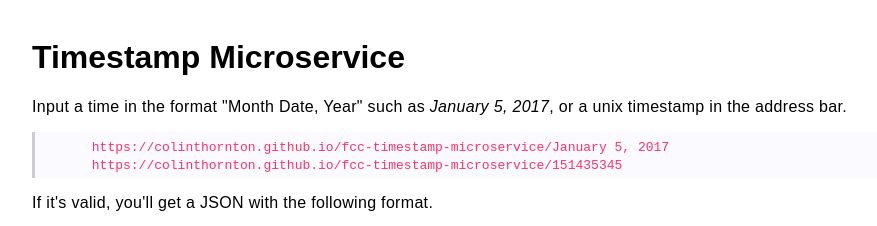
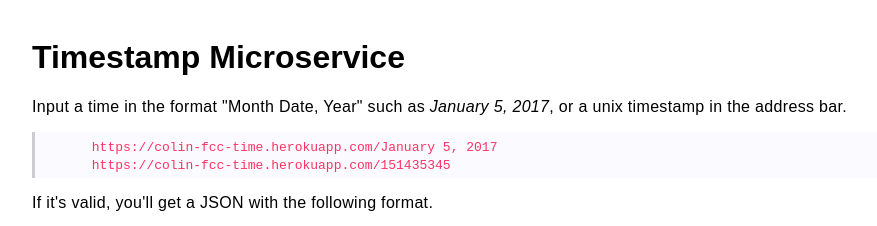
Before and after one commit to colinthornton/fcc-timestamp-microservice, a website: page public/index.html in a window 1280 px wide. Shown: the top 226 px of the page, without its empty margins (40-917 px from the left). Drawn offline with Linux system fonts and the light colour scheme.

Commit message:
Update app urls on index.html

```diff
--- a/app.js
+++ b/app.js
@@ -29,4 +29,4 @@
   res.json(json);
 })
 
-app.listen(8080, () => console.log('Server open on 8080'));
+app.listen(process.env.PORT || 8080, () => console.log('Server open'));
--- a/public/index.html
+++ b/public/index.html
@@ -12,9 +12,9 @@
   <p>Input a time in the format "Month Date, Year" such as <em>January 5, 2017</em>,
     or a unix timestamp in the address bar.</p>
   <div class="code-box">
-    <code class="address">https://colinthornton.github.io/fcc-timestamp-microservice/January 5, 2017</code>
+    <code class="address">https://colin-fcc-time.herokuapp.com/January 5, 2017</code>
     <br>
-    <code class="address">https://colinthornton.github.io/fcc-timestamp-microservice/151435345</code>
+    <code class="address">https://colin-fcc-time.herokuapp.com/151435345</code>
   </div>
 
   <p>If it's valid, you'll get a JSON with the following format.</p>
```
